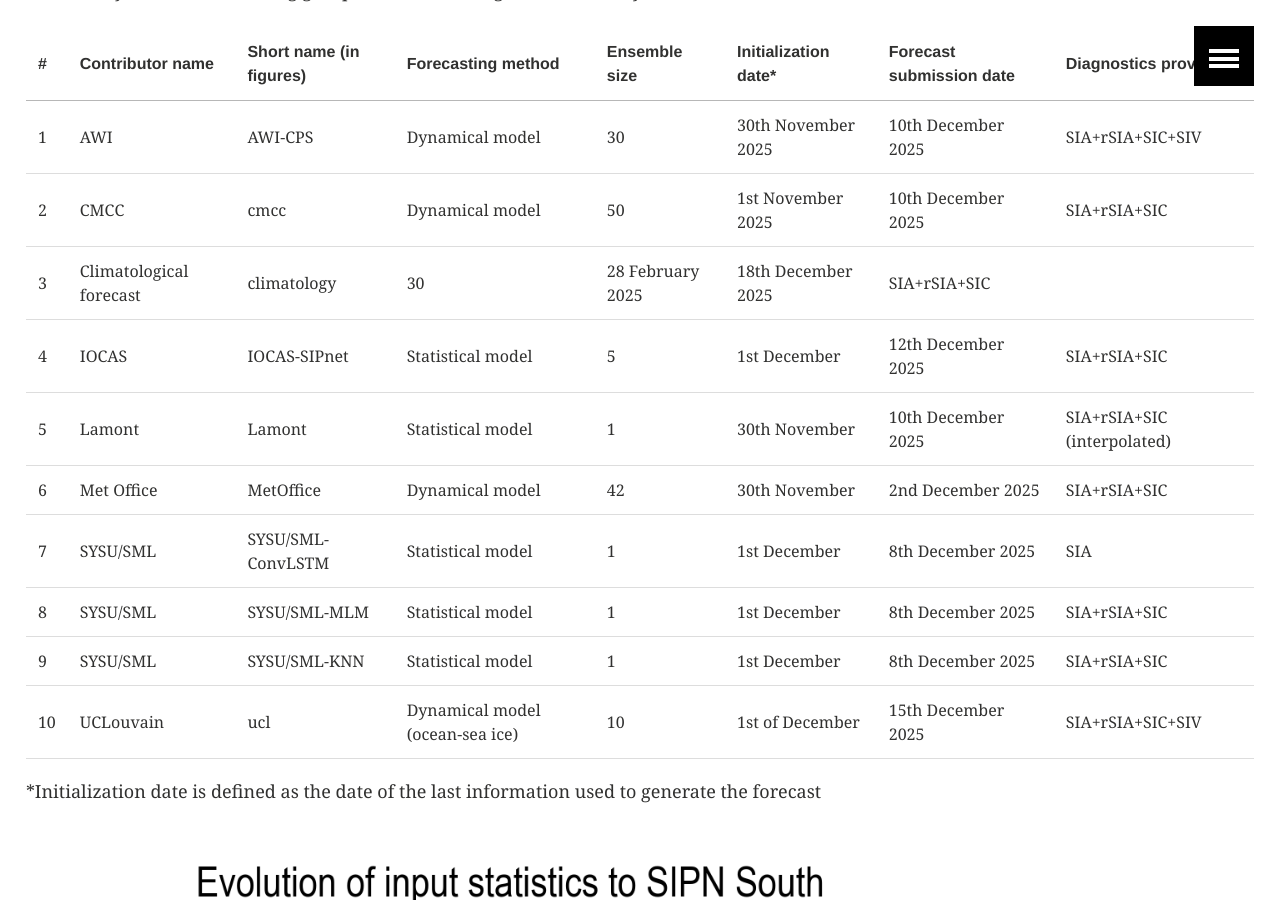
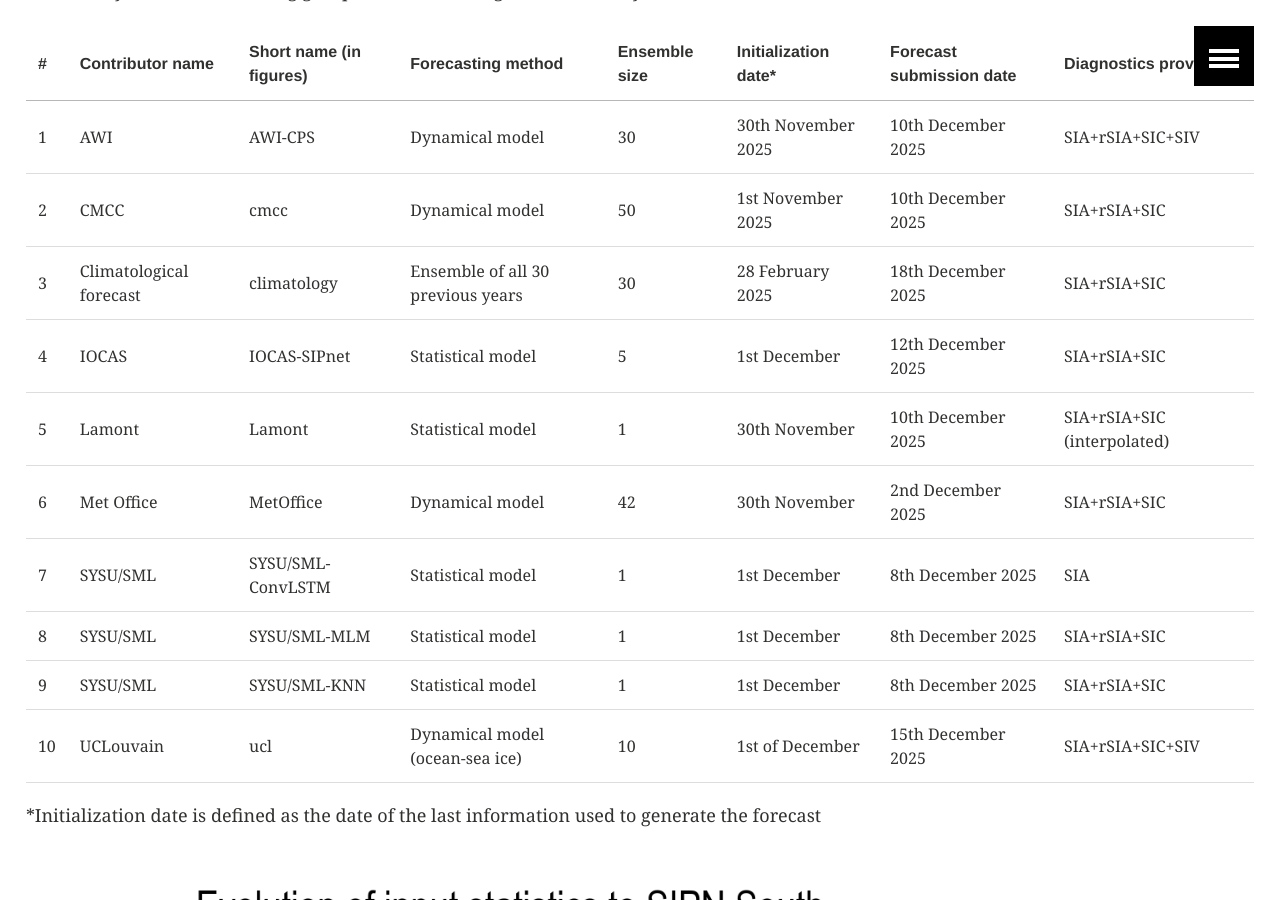
Before and after one commit to fmassonn/sipn-south.github.io, a Jekyll site: the page built from analyses.md, in a window 1280 px wide and 900 px high, scrolled down 438 px. Built offline with Jekyll 4.4.1, drawn with Linux system fonts in a browser that asks for light colours; our own code applies the rules of GitHub Pages for plain Markdown files.

Commit message:
Update analyses.md

```diff
--- a/analyses.md
+++ b/analyses.md
@@ -12,7 +12,7 @@ We warmly thank the following groups for contributing a forecast this year:
 |---|------------------|-------------------------|---------------------------------|----------------|---------------------|-----------------------------|-----------------------------|
 | 1 | AWI              | AWI-CPS                 | Dynamical model                 | 30             | 30th November 2025  |  10th December 2025         | SIA+rSIA+SIC+SIV            |
 | 2 | CMCC             | cmcc                    | Dynamical model                 | 50             | 1st  November 2025  |  10th December 2025         | SIA+rSIA+SIC                |
-| 3 | Climatological forecast                    | climatology                     | 30             | 28 February 2025    |  18th December 2025         | SIA+rSIA+SIC                |
+| 3 | Climatological forecast | climatology      | Ensemble of all 30 previous years   | 30         | 28 February 2025    |  18th December 2025         | SIA+rSIA+SIC                |
 | 4 | IOCAS            | IOCAS-SIPnet            | Statistical model               | 5              | 1st  December       |  12th December 2025         | SIA+rSIA+SIC                |
 | 5 | Lamont           | Lamont                  | Statistical model               | 1              | 30th November       |  10th December 2025         | SIA+rSIA+SIC (interpolated) |
 | 6 | Met Office       | MetOffice               | Dynamical model                 | 42             | 30th November       |  2nd December 2025          | SIA+rSIA+SIC                |
```
